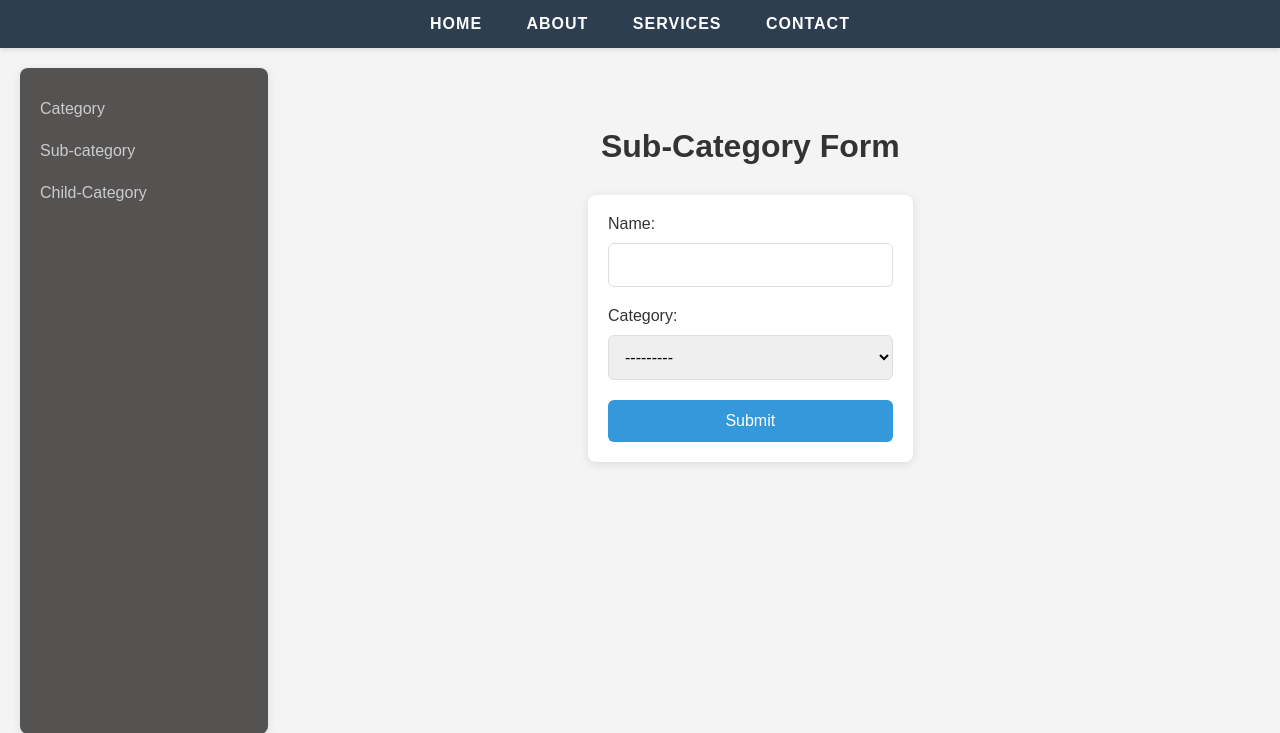
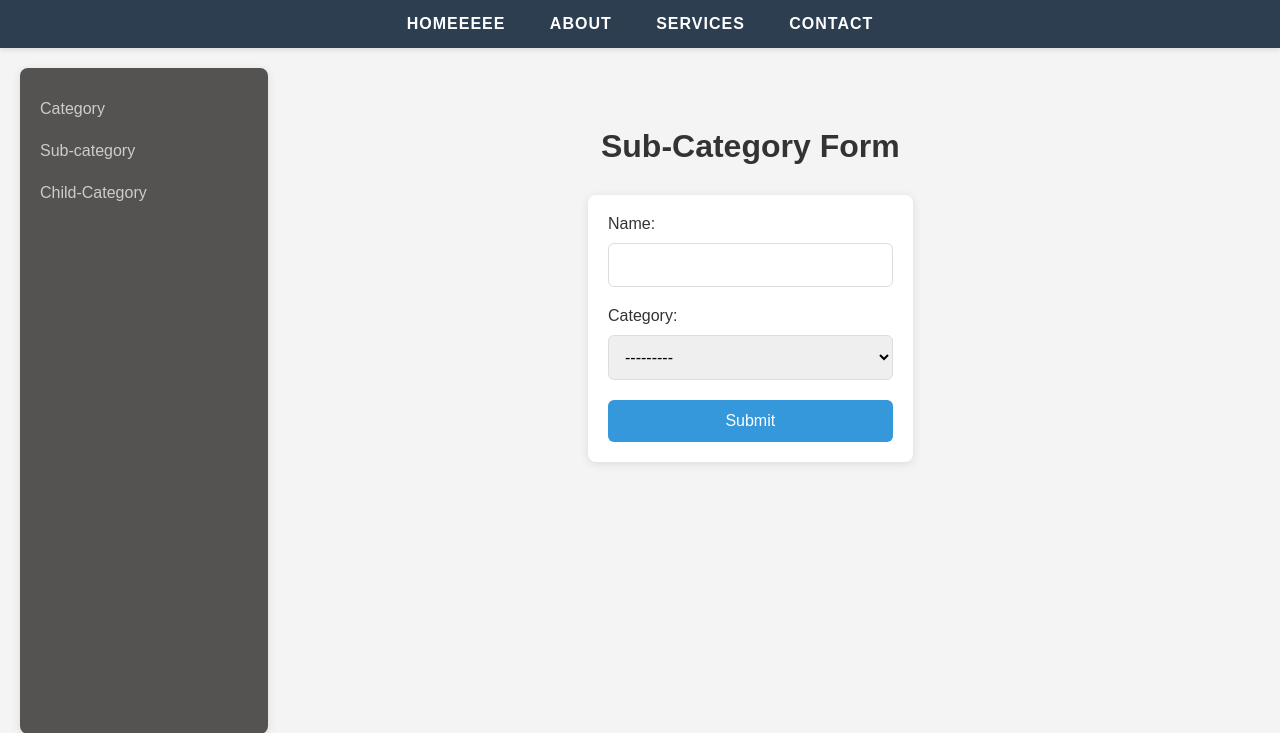
Before and after one commit to KhushiSharma-prog/CodeDjango, a Django app: page /subcategories/create/ in a window 1280 px wide. Shown: the top 733 px of the page. Run offline with Django 5.2, Linux system fonts and the light colour scheme; data that the repository does not hold is empty.

Commit message:
second commit

```diff
--- a/main/templates/subcategory_form.html
+++ b/main/templates/subcategory_form.html
@@ -285,7 +285,7 @@
 
     <!-- Navbar -->
     <nav>
-        <a href="#">Home</a>
+        <a href="#">Homeeeee</a>
         <a href="#">About</a>
         <a href="#">Services</a>
         <a href="#">Contact</a>
```
